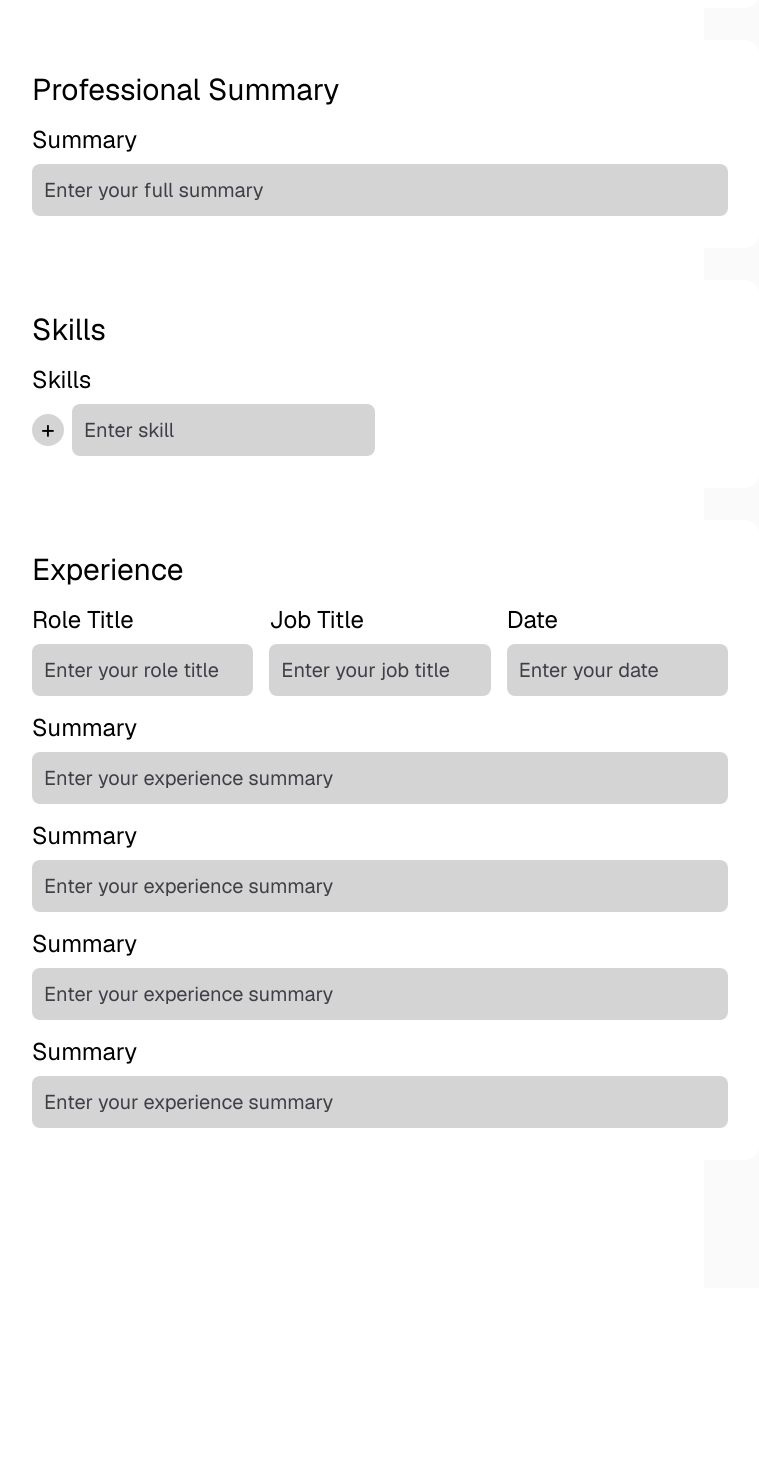
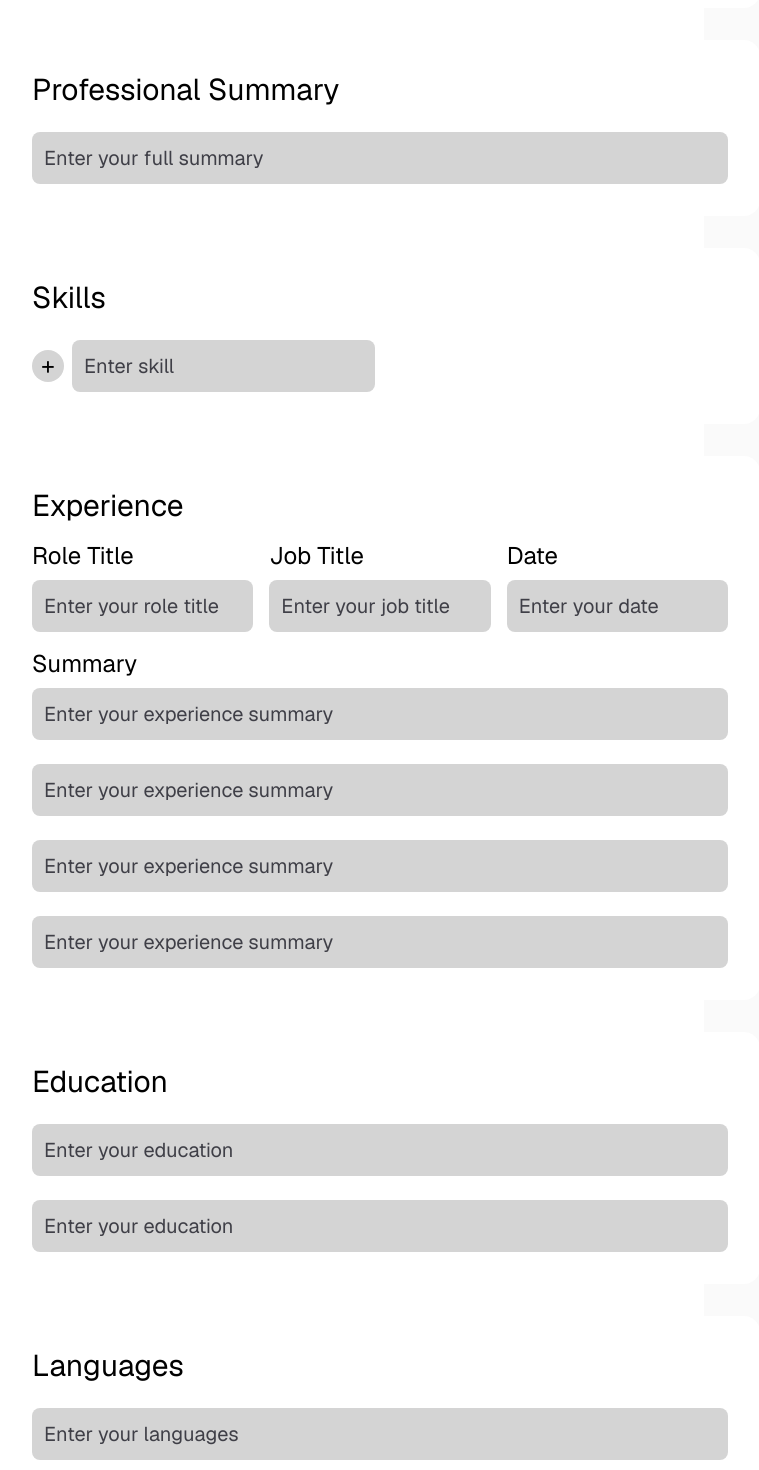
Before and after one commit to Buenohy/nextjs-resume-generator-cv, a Next.js app: page / in a window 1280 px wide. Shown: the part 1000-2470 px from the top of the page, without its empty margins (320-1079 px from the left). Before the commit the page ends 2288 px from the top, so only its background shows below. Built offline with nearby package versions, Linux system fonts and the light colour scheme.

Commit message:
feat: ui text

```diff
--- a/src/app/page.tsx
+++ b/src/app/page.tsx
@@ -1,11 +1,11 @@
-import Card from './components/Card';
-import Input from './components/Input';
-import Skills from './components/Skills';
+import Card from "./components/Card";
+import Input from "./components/Input";
+import Skills from "./components/Skills";
 
 export default function Home() {
   return (
     <div className="flex min-h-screen items-center justify-center bg-zinc-50 font-sans dark:bg-black">
-      <main className="flex min-h-screen w-full max-w-3xl flex-col items-center justify-between py-32 px-16 bg-white dark:bg-black sm:items-start">
+      <main className="flex min-h-screen w-full max-w-3xl flex-col items-center justify-between bg-white px-16 py-32 sm:items-start dark:bg-black">
         <div className="flex flex-col gap-8">
           <Card title="Personal Details">
             <Input title="Full name" placeholder="Enter your full name" />
@@ -18,10 +18,10 @@ export default function Home() {
             <Input title="Github" placeholder="Enter github" />
           </Card>
           <Card title="Professional Summary">
-            <Input title="Summary" placeholder="Enter your full summary" />
+            <Input title="" placeholder="Enter your full summary" />
           </Card>
           <Card title="Skills">
-            <Skills title="Skills" placeholder="Enter skill" />
+            <Skills title="" placeholder="Enter skill" />
           </Card>
           <Card title="Experience">
             <div className="grid grid-cols-3 gap-4">
@@ -33,18 +33,18 @@ export default function Home() {
               title="Summary"
               placeholder="Enter your experience summary"
             />
-            <Input
-              title="Summary"
-              placeholder="Enter your experience summary"
-            />
-            <Input
-              title="Summary"
-              placeholder="Enter your experience summary"
-            />
-            <Input
-              title="Summary"
-              placeholder="Enter your experience summary"
-            />
+            <Input title="" placeholder="Enter your experience summary" />
+            <Input title="" placeholder="Enter your experience summary" />
+            <Input title="" placeholder="Enter your experience summary" />
+          </Card>
+          <Card title="Education">
+            <Input title="" placeholder="Enter your education" />
+            <Input title="" placeholder="Enter your education" />
+          </Card>
+          <Card title="Languages">
+            <Input title="" placeholder="Enter your languages" />
+            <Input title="" placeholder="Enter your languages" />
+            <Input title="" placeholder="Enter your languages" />
           </Card>
         </div>
       </main>
```
